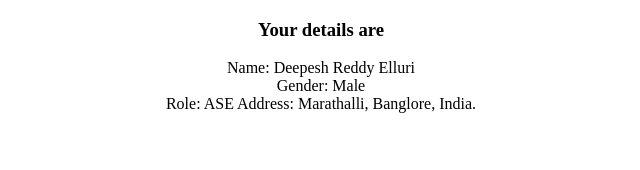
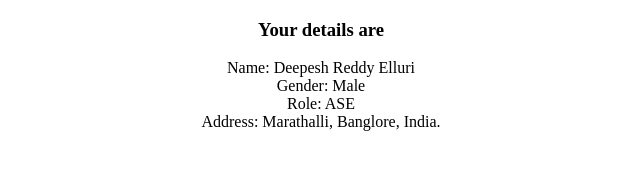
Before and after one commit to deepesh-outlook/helloworld, a plain HTML site: page WebContent/detailsPage.html in a window 1280 px wide. Shown: the whole page, without its empty margins (319-959 px from the left). Drawn offline with Linux system fonts and the light colour scheme.

Commit message:
edited detailspage

```diff
--- a/WebContent/detailsPage.html
+++ b/WebContent/detailsPage.html
@@ -9,7 +9,7 @@
 <h3>Your details are</h3>
 Name: Deepesh Reddy Elluri<br>
 Gender: Male<br>
-Role: ASE
+Role: ASE<br>
 Address: Marathalli, Banglore, India.
 </center>
 </body>
```
